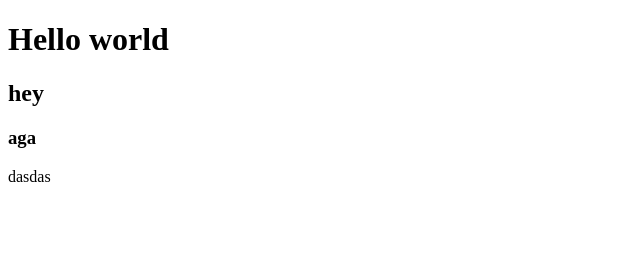
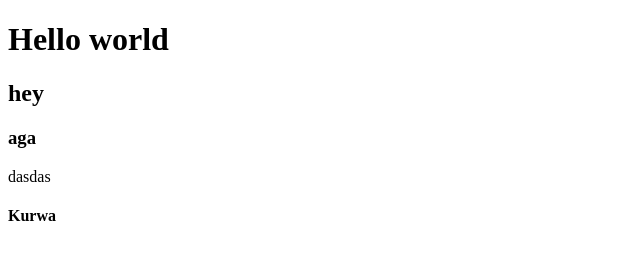
Before and after one commit to DaniilHmelyov/test-1, a plain HTML site: page index.html in a window 1280 px wide. Shown: the full height of the page, 0-640 px from the left. Drawn offline with Linux system fonts and the light colour scheme.

Commit message:
second commit from work

```diff
--- a/index.html
+++ b/index.html
@@ -13,6 +13,7 @@
     <h2>hey</h2>
     <h3>aga</h3>
     <p>dasdas</p>
+    <h4>Kurwa</h4>
 
     <script src="js/app.js"></script>
 
```
